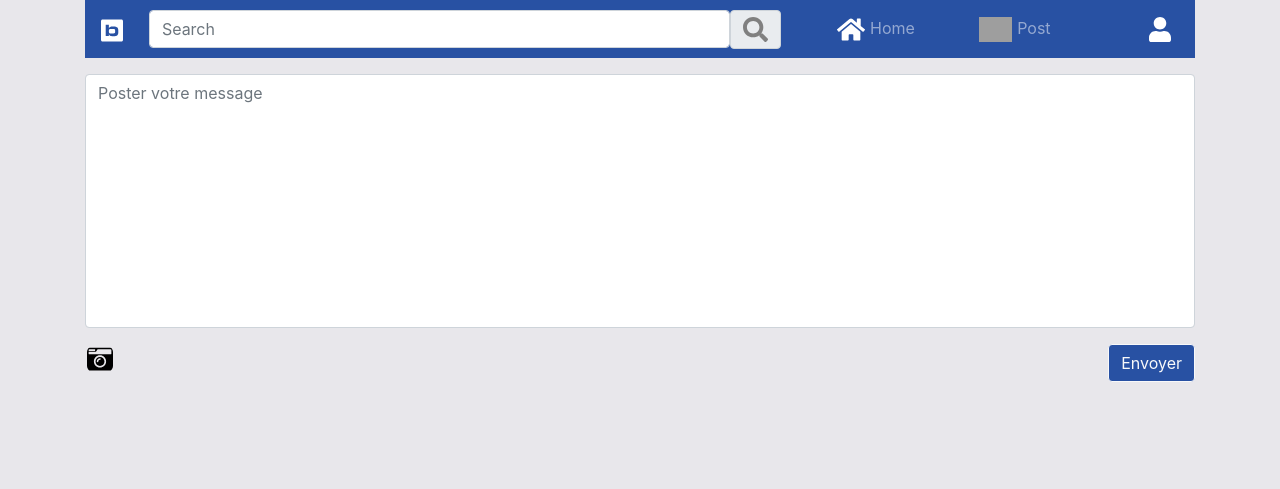
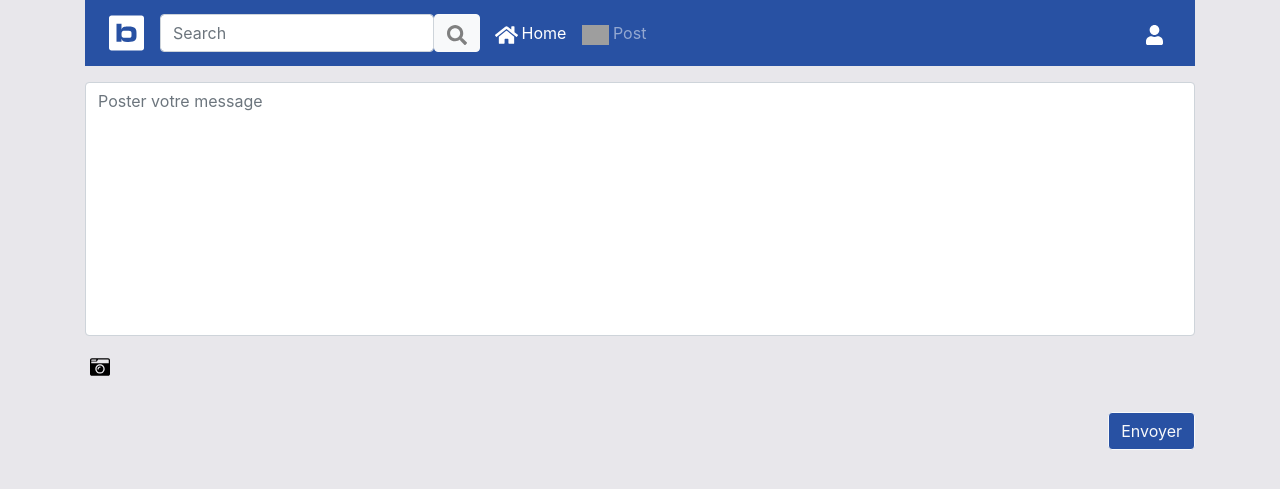
Before and after one commit to bluetsuki/M152, a PHP site: page /view/post.php in a window 1280 px wide. Shown: the top 489 px of the page. Run offline with PHP 8.4, Linux system fonts and the light colour scheme; grey boxes are pictures that could not be loaded.

Commit message:
update display image from the DB and update stype

```diff
--- a/css/style.css
+++ b/css/style.css
@@ -3,37 +3,25 @@ body {
 }
 
 .colorB{
-    background-color: #2851A3 !important;
+     background-color: #2851A3 !important;
 }
 
 .crdimg{
-     max-width: 500px;
-     min-width: 200px;
+     max-width: 400px;
+     min-width: 100px;
 }
 
 textarea {
-   resize: none;
+     resize: none;
 }
 
-.upload-btn-wrapper {
-  position: relative;
-  overflow: hidden;
-  display: inline-block;
-  transition: all 0.4s;
+.cmrRetro{
+     padding: 5px;
+     z-index: 2;
 }
 
-.imgCustom {
-  border: none;
-  padding: 2px;
-  border-radius: 8px;
-  font-size: 20px;
-  font-weight: bold;
+.cmrRetro:hover{
+     background-color: rgba(80, 80, 80, 0.3);
+     border-radius: 50%;
+     z-index: 1;
 }
-
-.upload-btn-wrapper input[type=file] {
-  font-size: 100px;
-  position: absolute;
-  left: 0;
-  top: 0;
-  opacity: 0;
-}
--- a/index.php
+++ b/index.php
@@ -29,3 +29,7 @@ try {
 } catch (Exception $e) {
 
 }
+?>
+<script src="https://code.jquery.com/jquery-3.4.1.slim.min.js" integrity="sha384-J6qa4849blE2+poT4WnyKhv5vZF5SrPo0iEjwBvKU7imGFAV0wwj1yYfoRSJoZ+n" crossorigin="anonymous"></script>
+<script src="https://cdn.jsdelivr.net/npm/popper.js@1.16.0/dist/umd/popper.min.js" integrity="sha384-Q6E9RHvbIyZFJoft+2mJbHaEWldlvI9IOYy5n3zV9zzTtmI3UksdQRVvoxMfooAo" crossorigin="anonymous"></script>
+<script src="https://stackpath.bootstrapcdn.com/bootstrap/4.4.1/js/bootstrap.min.js" integrity="sha384-wfSDF2E50Y2D1uUdj0O3uMBJnjuUD4Ih7YwaYd1iqfktj0Uod8GCExl3Og8ifwB6" crossorigin="anonymous"></script>
--- a/model/crud.php
+++ b/model/crud.php
@@ -28,7 +28,7 @@ function addImage($type, $name, $desc, $path)
      $req = $connexion->prepare("INSERT INTO media (typeMedia, nameMedia, description, dateCreation, pathImg) VALUES (:type, :name, :description, :dateCrea, :pathImg)");
      $req->bindParam(":type", $type, PDO::PARAM_STR);
      $req->bindParam(":name", $name, PDO::PARAM_STR);
-     $req->bindParam(":description", $description, PDO::PARAM_STR);
+     $req->bindParam(":description", $desc, PDO::PARAM_STR);
      $req->bindParam(":dateCrea", $date, PDO::PARAM_STR);
      $req->bindParam(":pathImg", $path, PDO::PARAM_STR);
      $req->execute();
@@ -62,8 +62,10 @@ function checkNameIMg(){
      $req = $display->prepare("SELECT nameMedia, pathImg FROM media");
      $req->execute();
      $res = $req->fetchAll(PDO::FETCH_ASSOC);
+     if ($value['nameMedia']) {
      foreach ($res as $key => $value) {
-
+               // code...
+          }
      }
 }
 
--- a/model/post.php
+++ b/model/post.php
@@ -1,3 +1,4 @@
+
 <?php
 require_once 'crud.php';
 $btn = filter_input(INPUT_POST, 'sendImg', FILTER_SANITIZE_STRING);
--- a/view/home.php
+++ b/view/home.php
@@ -29,7 +29,7 @@
                          </div>
                     </div>
                     <div class="card mt-3">
-                    <img src="img/flower.jpg" class="card-img-top crdimg rounded mx-auto d-block mt-3" alt="...">
+                         <img src="img/flower.jpg" class="crdimg rounded mx-auto mt-3" alt="flower">
                          <div class="card-body">
                               <h5 class="card-title">Card title</h5>
                               <p class="card-text">Some quick example text to build on the card title and make up the bulk of the card's content.</p>
--- a/view/nav.php
+++ b/view/nav.php
@@ -1,24 +1,23 @@
-<nav class="navbar navbar-expand-sm navbar-expand-lg navbar-dark colorB ">
-    <div class="collapse navbar-collapse">
-        <a class="navbar-brand">
-            <img style="margin-right: 10px;" src="img/bimobject-brands.svg" height="25">
-        </a>
-        <form class="form-inline">
-            <input class="form-control" size="50" type="search" placeholder="Search" aria-label="Search">
-            <span class="input-group-text"><img src="img/search-solid.svg" height="25"></span>
-        </form>
-        <ul class="nav navbar-nav">
-            <li class="ml-5">
-                <a class="nav-link glyphicon glyphicon-home" href="?action=home"><img style="margin-right: 5px;" src="img/home-solid.svg" height="25">Home</a>
-            </li>
-            <li class="ml-5">
-                <a class="nav-link" href="?action=post"><img style="margin-right: 5px;" src="img/plus-solid.svg" height="25">Post</a>
-            </li>
-        </div>
-        <ul class="navbar-nav ml-auto">
-            <li class="nav-item">
-                <a class="nav-link"><img src="img/user-solid.svg" height="25"></a>
-            </li>
-        </ul>
-    </ul>
+<nav class="navbar navbar-expand-md navbar-dark colorB sticky-top">
+     <a class="navbar-brand" href="?action=index"><img src="img/bimobject-brands.svg" height="40em" class="colorWhite ml-md-2 ml-sm-1"/></a>
+     <form class="form-inline my-md-2 my-lg-0 mr-md-2 smallWidth">
+          <input class="form-control smallWidth" type="search" placeholder="Search" aria-label="Search">
+          <div class="input-group-prepend">
+               <button type="submit" name="research" class="btn btn-light"><img src="img/search-solid.svg" height="20em"/></button>
+          </div>
+     </form>
+     <div class="collapse navbar-collapse" id="navbarSupportedContent">
+          <ul class="navbar-nav mr-auto">
+               <li class="nav-item active">
+                    <a class="nav-link" href="?action=index"><img class="colorWhite mr-1" src="img/home-solid.svg" height="20em"/>Home <span class="sr-only">(current)</span></a>
+               </li>
+               <li class="nav-item">
+                    <a class="nav-link" href="?action=post"><img class="colorWhite mr-1" src="img/plus-solid.svg" height="20em"/>Post</a>
+               </li>
+          </ul>
+     </div>
+     <a class="nav-link" href="?action="><img class="colorWhite align-md-right" src="img/user-solid.svg" height="20em"/></a>
+     <button class="navbar-toggler" type="button" data-toggle="collapse" data-target="#navbarSupportedContent" aria-controls="navbarSupportedContent" aria-expanded="false" aria-label="Toggle navigation">
+          <span class="navbar-toggler-icon"></span>
+     </button>
 </nav>
--- a/view/post.php
+++ b/view/post.php
@@ -15,9 +15,9 @@
                <div class="form-group">
                     <textarea rows="10" name="comment" class="form-control mt-3" placeholder="Poster votre message"></textarea>
                </div>
-               <div class="upload-btn-wrapper">
-                    <img class="imgCustom" src="img/camera-retro-solid.svg" height="30">
-                    <input type="file" name="imgPost[]" multiple accept="image/*">
+               <div class="form-group">
+                    <label for="fileUpload" class="cmrRetro"><img style="margin: auto; display: block;" src="img/camera-retro-solid.svg" height="20em" /></label>
+                    <input type="file" name="imgPost[]" multiple accept="image/*"style="display: none;" id="fileUpload" class="form-control-file">
                </div>
                <button type="submit" name="sendImg" class="btn btn-outline-light float-right colorB">Envoyer</button>
           </form>
```
Also changed, not shown: upload/3832_1.jpg (added), upload/blup.png (deleted), upload/raspiLogo.webp (deleted), upload/sunet_ok.jpg (added), upload/tick.png (deleted). Lines whose indentation alone changed are shown as unchanged.
